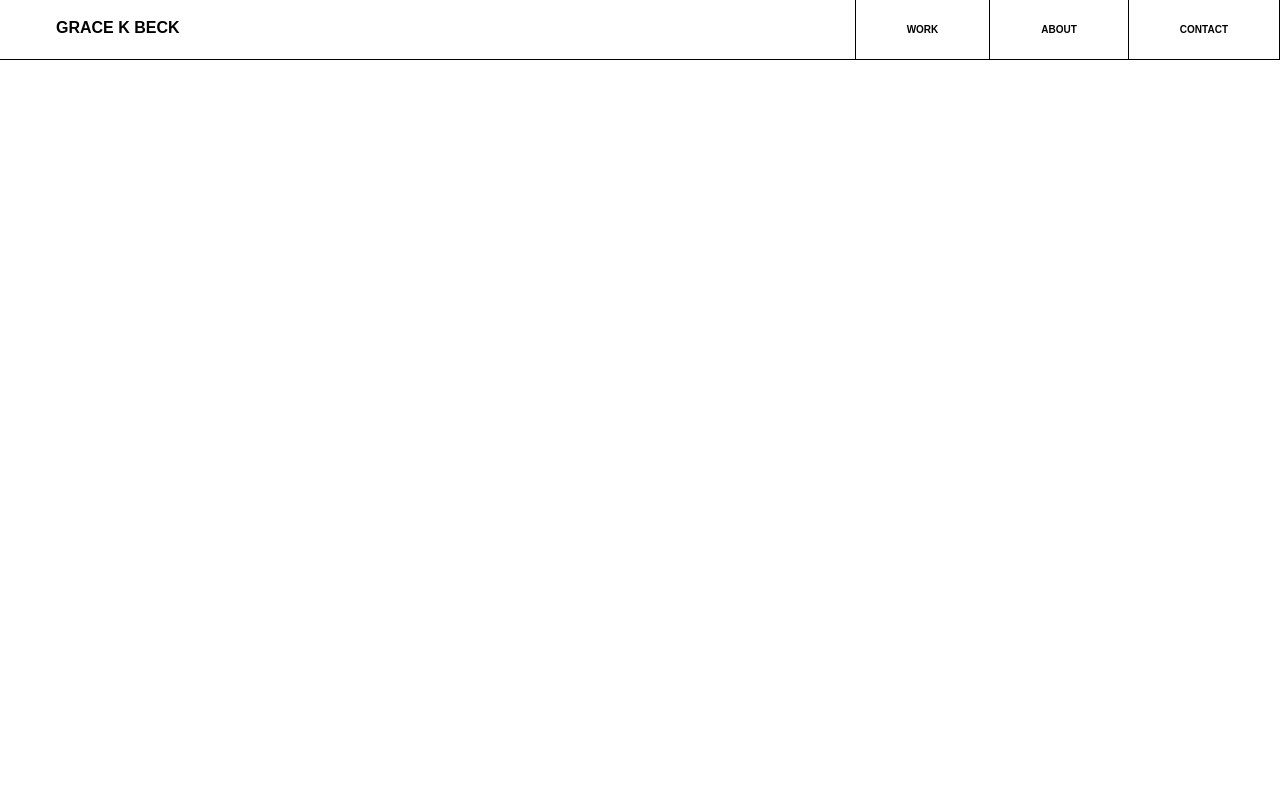
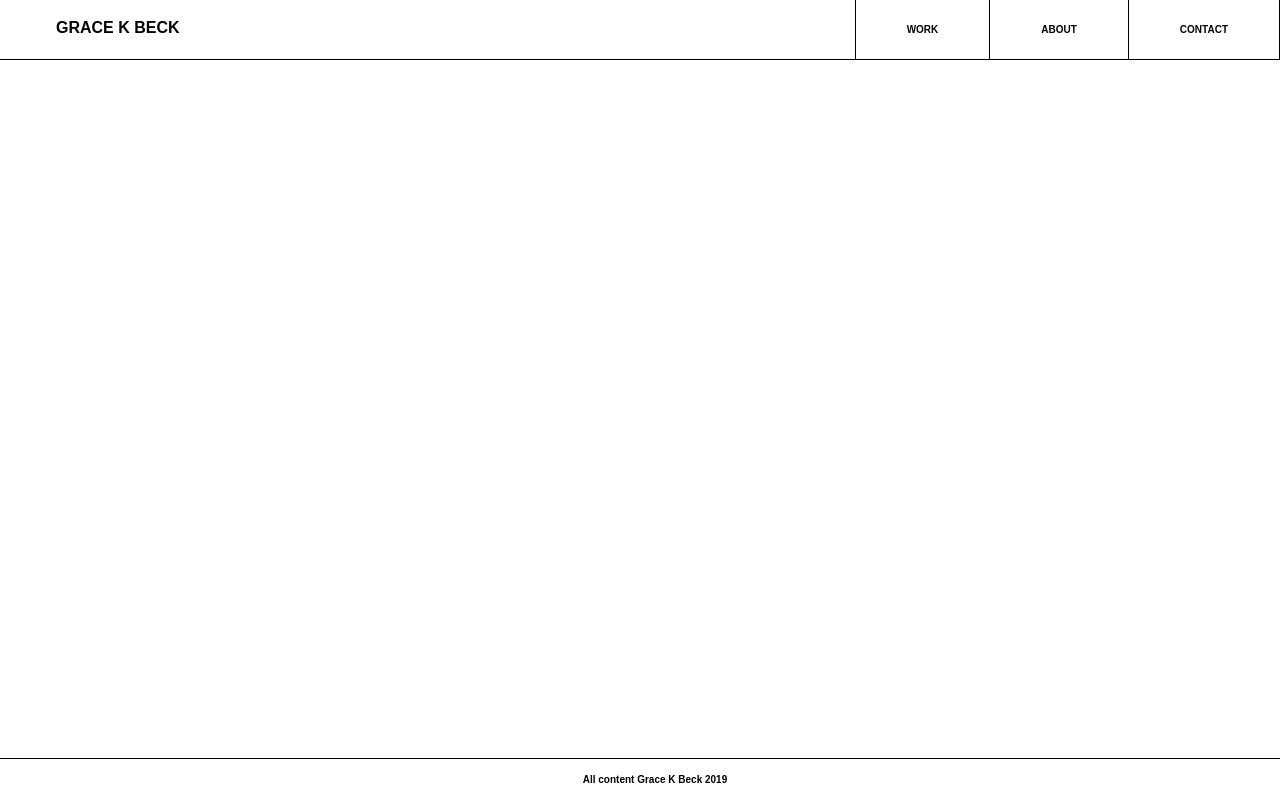
Before and after one commit to hcsneden/grace-beck-site, an Angular app: page / in a window 1280 px wide. Built offline with nearby package versions, Linux system fonts and the light colour scheme.

Commit message:
adding footer

```diff
--- a/src/app/app.component.html
+++ b/src/app/app.component.html
@@ -1 +1,2 @@
 <header-component></header-component>
+<footer-component></footer-component>
--- a/src/app/app.module.ts
+++ b/src/app/app.module.ts
@@ -4,11 +4,13 @@ import { NgModule } from '@angular/core';
 import { AppRoutingModule } from './app-routing.module';
 import { AppComponent } from './app.component';
 import { HeaderComponent } from 'src/header/header.component';
+import { FooterComponent } from 'src/footer/footer.component';
 
 @NgModule({
   declarations: [
     AppComponent,
-    HeaderComponent
+    HeaderComponent,
+    FooterComponent
   ],
   imports: [
     BrowserModule,
--- /dev/null
+++ b/src/footer/footer.component.html
@@ -0,0 +1 @@
+<div class='footer-container'>All content Grace K Beck 2019</div>
--- /dev/null
+++ b/src/footer/footer.component.scss
@@ -0,0 +1,11 @@
+.footer-container {
+    border-top: 1px solid black;
+    padding: none;
+    position: fixed;
+  left: 0;
+  bottom: 0;
+  width: 100%;
+  text-align: center;
+  padding: 15px;
+  font-size: x-small;
+}
--- a/src/header/header.component.scss
+++ b/src/header/header.component.scss
@@ -45,4 +45,6 @@ ul {
   .header-container {
       border-bottom: 1px solid black;
       padding: none;
+      text-transform: uppercase;
+    text-align: center;
   }
--- a/src/styles.scss
+++ b/src/styles.scss
@@ -4,9 +4,7 @@ body{
 }
 
 html{
-    text-transform: uppercase;
-    font-weight: bold;
-    text-align: center;
     font-family: Arial, Helvetica, sans-serif;
     color: black;
+    font-weight: bold;
 }
```
Also changed, not shown: src/footer/footer.component.ts (added, +12 -0 lines).
